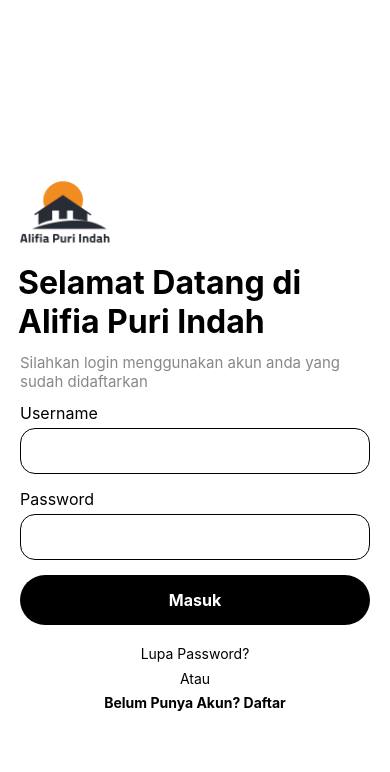
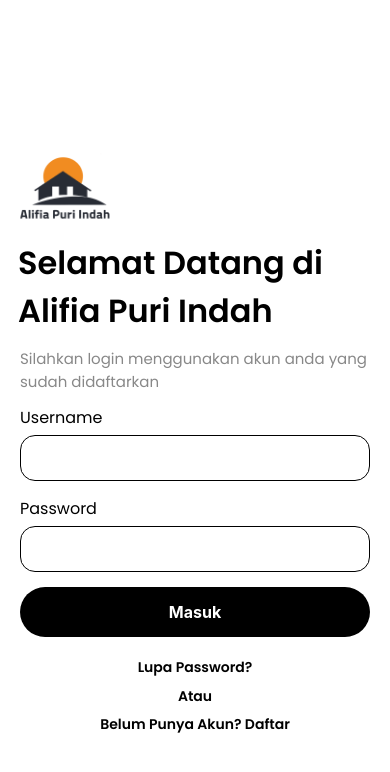
Before and after one commit to ilhamsyarief21/AlifiaPuriIndah, a React Native app: screen /Login in a window 390 px wide. Shown: the top 772 px of the page. Built offline with nearby package versions, Linux system fonts and the light colour scheme.

Commit message:
update font!

```diff
--- a/screens/LoginScreen.js
+++ b/screens/LoginScreen.js
@@ -77,7 +77,7 @@ const styles = StyleSheet.create({
   },
   welcomeText: {
     fontSize: 32,
-    fontWeight: 'bold',
+    fontFamily: 'Poppins-SemiBold',
     marginBottom: 12,
     textAlign: 'left',
     right: 2,
@@ -87,6 +87,7 @@ const styles = StyleSheet.create({
     marginBottom: 12,
     textAlign: 'left',
     color: '#888',
+    fontFamily: 'Poppins-Regular'
   },
   inputContainer: {
     width: '100%',
@@ -96,6 +97,7 @@ const styles = StyleSheet.create({
     fontSize: 16,
     marginBottom: 5,
     color: '#000', // Black text for the label
+     fontFamily: 'Poppins-Regular'
   },
   input: {
     width: '100%',
@@ -124,11 +126,13 @@ const styles = StyleSheet.create({
   forgotPasswordText: {
     color: '#000',
     textAlign: 'center',
+    fontFamily: 'Poppins-SemiBold'
   },
   orText: {
     color: '#000',
     textAlign: 'center',
     top: 3,
+    fontFamily: 'Poppins-SemiBold'
   },
   signupButton: {
     marginTop: 10,
@@ -136,7 +140,7 @@ const styles = StyleSheet.create({
   signupButtonText: {
     color: '#000',
     textAlign: 'center',
-    fontWeight: 'bold',
+    fontFamily: 'Poppins-SemiBold'
   },
 });
 
```
